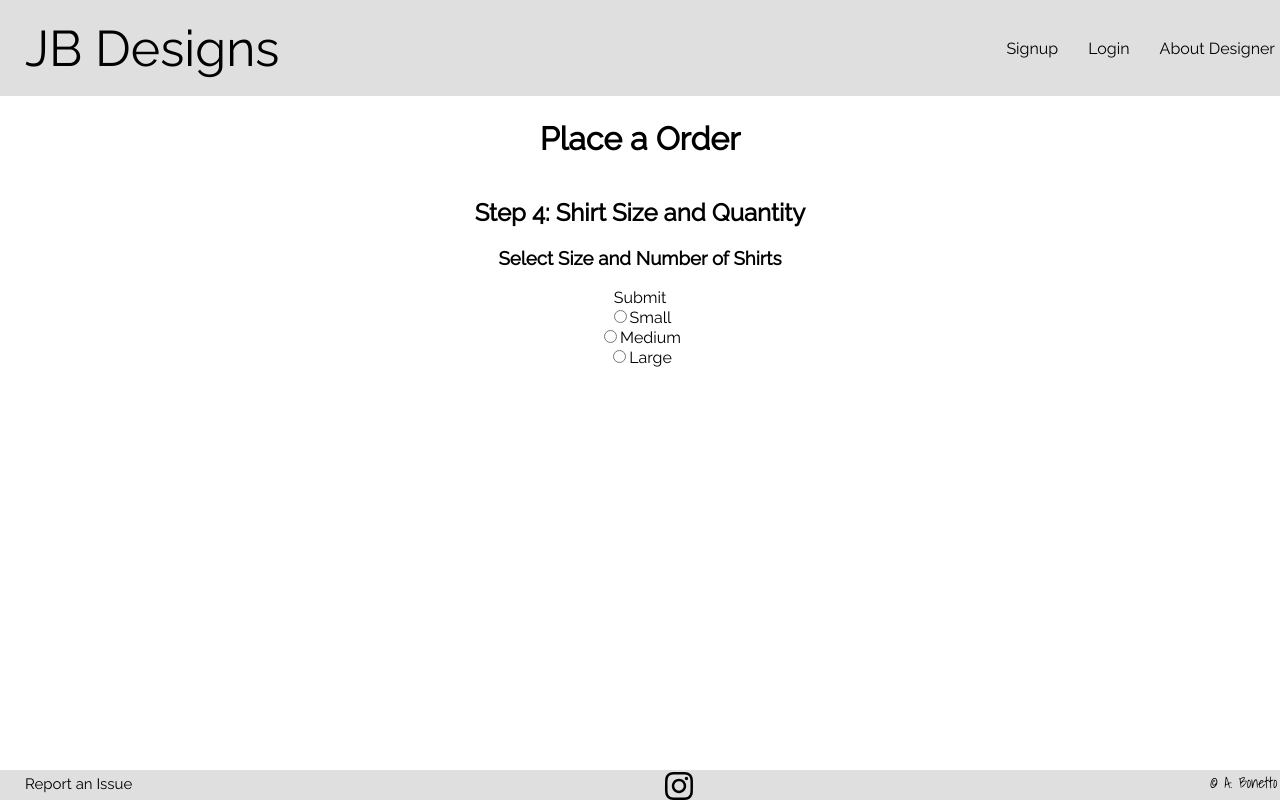
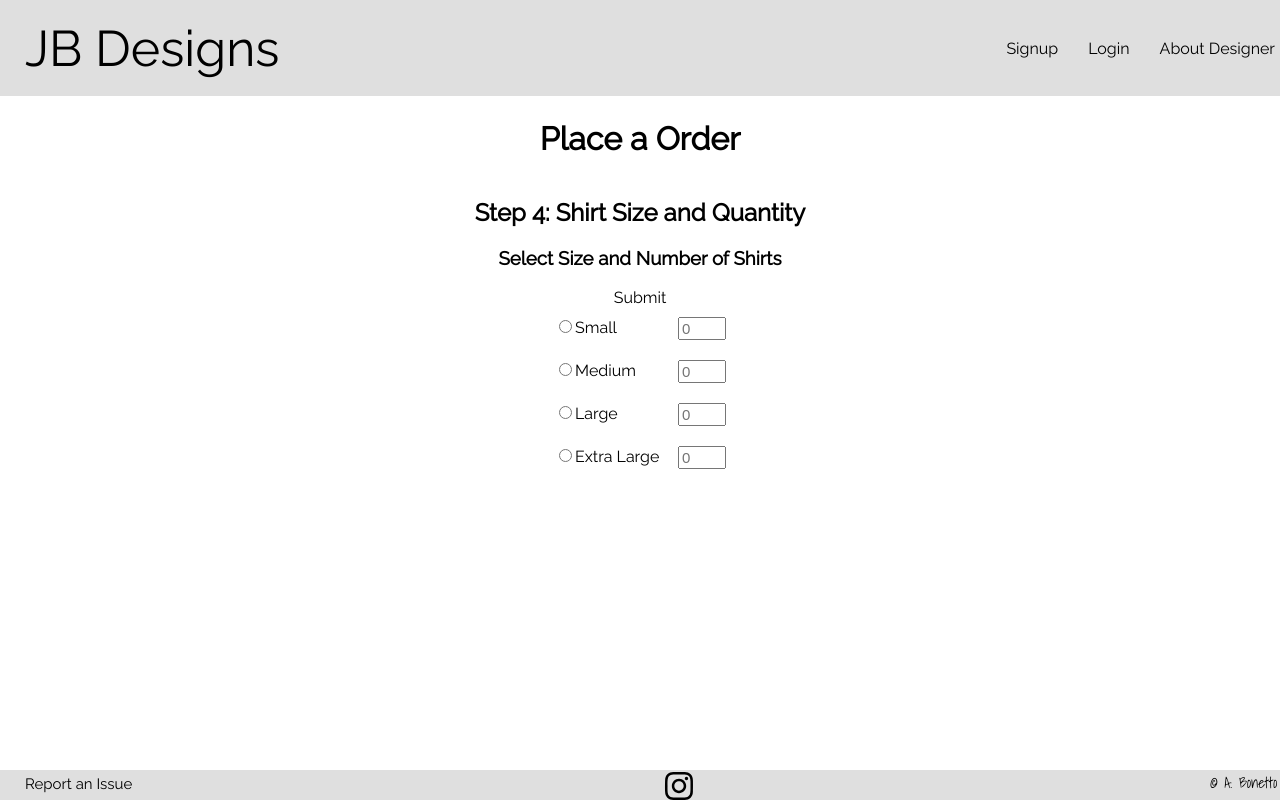
Before and after one commit to ambonetto/Project-4-Frontend, a React (Create React App) app in the folder shirts-frontend/: page /placeorder/step4 in a window 1280 px wide. Built offline with nearby package versions, Linux system fonts and the light colour scheme; no server answers.

Commit message:
Updated Shirt Sizes and Quantity

```diff
--- a/shirts-frontend/src/App.css
+++ b/shirts-frontend/src/App.css
@@ -281,6 +281,26 @@ button:last-of-type{
   margin: 10px;
 }
 
+.shirtsContainer {
+  display: flex;
+  flex-direction: column;
+  margin: auto;
+  width: 15vw;
+}
+
+.shirtsWrapper {
+  display: flex;
+  flex-direction: row;
+  justify-content: space-between;
+  margin: 10px;
+}
+
+.number {
+  font-size: 15px;
+  margin-left: 15px;
+  width: 40px;
+}
+
 .Footer {
   display: flex;
   justify-content: space-between;
--- a/shirts-frontend/src/App.js
+++ b/shirts-frontend/src/App.js
@@ -218,6 +218,7 @@ class App extends Component {
               image={this.state.image}
               selectFile={this.state.selectFile}
               type={this.state.type}
+              {...this.state}
             />
           }} />
           <Route path="/placeorder/step3" render={() => {
@@ -229,10 +230,12 @@ class App extends Component {
               image={this.state.image}
               selectFile={this.state.selectFile}
               type={this.state.type}
+              {...this.state}
             />
           }} />
           <Route path="/placeorder/step4" render={() => {
             return <Step5Container
+              {...this.state}
             />
           }} />
           <Route path="/placeorder/step5" render={() => {
--- a/shirts-frontend/src/components/PlaceOrder/Step1/Step1Container.js
+++ b/shirts-frontend/src/components/PlaceOrder/Step1/Step1Container.js
@@ -18,8 +18,6 @@ import Step2Container from '../Step2/Step2Container';
 class Step1Container extends Component {
     constructor(props) {
         super(props);
-
-        console.log(props)
 
         this.state = {
             isChecked: false,
@@ -77,6 +75,7 @@ class Step1Container extends Component {
                         isChecked={this.state.isChecked}
                         handleCheck={this.handleCheck}
                         handleLocation={this.handleLocation}
+                        {...this.state}
                     />
                 :
                     <Step2Container
@@ -88,6 +87,7 @@ class Step1Container extends Component {
                         selectFile={this.state.selectFile}
                         type={this.state.type}
                         isChecked={this.state.isChecked}
+                        {...this.state}
                     />
                 }
             </div>
--- a/shirts-frontend/src/components/PlaceOrder/Step2/Step2Container.js
+++ b/shirts-frontend/src/components/PlaceOrder/Step2/Step2Container.js
@@ -57,6 +57,7 @@ class Step2Container extends Component {
                         selectFile={this.state.selectFile}
                         type={this.state.type}
                         isChecked={this.state.isChecked}
+                        {...this.state}
                     />
                 :
                     <SelectedDesign
@@ -70,6 +71,7 @@ class Step2Container extends Component {
                         isChecked={this.state.isChecked}
                         handleCheck={this.handleCheck}
                         handleSelect={this.handleSelect}
+                        {...this.state}
                     />
                 }
             </div>
--- a/shirts-frontend/src/components/PlaceOrder/Step3/Step3Container.js
+++ b/shirts-frontend/src/components/PlaceOrder/Step3/Step3Container.js
@@ -55,6 +55,7 @@ class Step3Container extends Component {
                     isChecked={this.state.isChecked}
                     handleType={this.handleType}
                     handleCheck={this.handleCheck}
+                    {...this.state}
                 />
             </div>
         )
--- a/shirts-frontend/src/components/PlaceOrder/Step4/Step4Container.js
+++ b/shirts-frontend/src/components/PlaceOrder/Step4/Step4Container.js
@@ -56,6 +56,7 @@ class Step4Container extends Component {
                     isChecked={this.state.isChecked}
                     handleType={this.handleType}
                     handleCheck={this.handleCheck}
+                    {...this.state}
                 />
             </div>
         )
--- a/shirts-frontend/src/components/PlaceOrder/Step5/Step5.js
+++ b/shirts-frontend/src/components/PlaceOrder/Step5/Step5.js
@@ -7,8 +7,6 @@ import {Link} from 'react-router-dom';
 // function base
 //   Step 5: Select Shirt Sizes and Quantity -> Medium, 15
 const SelectSize = (props) => {
-    console.log("HEllllloooo!!")
-    console.log(props)
     return(
         <div className="type">
             <h2>Step 4: Shirt Size and Quantity</h2>
@@ -16,6 +14,8 @@ const SelectSize = (props) => {
            <form onSubmit={(e) => props.handleType(e)}>
                 <Link to="/placeorder/step5">Submit</Link>
                 <br />
+                <div className="shirtsContainer">
+                    <div className="shirtsWrapper">
                         <label>
                             <input
                                 type="radio"
@@ -25,7 +25,13 @@ const SelectSize = (props) => {
                             />
                             Small
                         </label>
-                <br />
+                        <input className="number"
+                            type="number"
+                            value={props.quantity}
+                            placeholder="0"
+                        />
+                    </div>
+                    <div className="shirtsWrapper">
                         <label>
                             <input
                                 type="radio"
@@ -35,7 +41,13 @@ const SelectSize = (props) => {
                             />
                             Medium
                         </label>
-                <br />
+                        <input className="number"
+                                type="number"
+                                value={props.quantity}
+                                placeholder="0"
+                        />
+                    </div>
+                    <div className="shirtsWrapper">
                         <label>
                             <input
                                 type="radio"
@@ -45,6 +57,29 @@ const SelectSize = (props) => {
                             />
                             Large
                         </label>
+                        <input className="number"
+                                type="number"
+                                value={props.quantity}
+                                placeholder="0"
+                        />
+                    </div>
+                    <div className="shirtsWrapper">
+                        <label>
+                            <input
+                                type="radio"
+                                checked={props.checked}
+                                value="Extra Large"
+                                onChange={props.handleCheck}
+                            />
+                            Extra Large
+                        </label>
+                        <input className="number"
+                            type="number"
+                            value={props.quantity}
+                            placeholder="0"
+                        />
+                    </div>
+                </div>
             </form>
         </div>
     )
--- a/shirts-frontend/src/components/PlaceOrder/Step6/Step6.js
+++ b/shirts-frontend/src/components/PlaceOrder/Step6/Step6.js
@@ -15,6 +15,9 @@ const PlaceOrder = (props) => {
             <h3>Please Review your order before proceeding</h3>
                 <Link to="/">Submit</Link>
                 <h6>Your Order</h6>
+                <h4>This is under construction</h4>
+                <h4>Please contact designer for additional ordering questions</h4>
+                <img className="image" src="https://omi.uk/wp-content/uploads/2020/05/UnderConstruction.png" alt="Page Under Construction" />
         </div>
     )
 }
```
Lines whose indentation alone changed are shown as unchanged.
